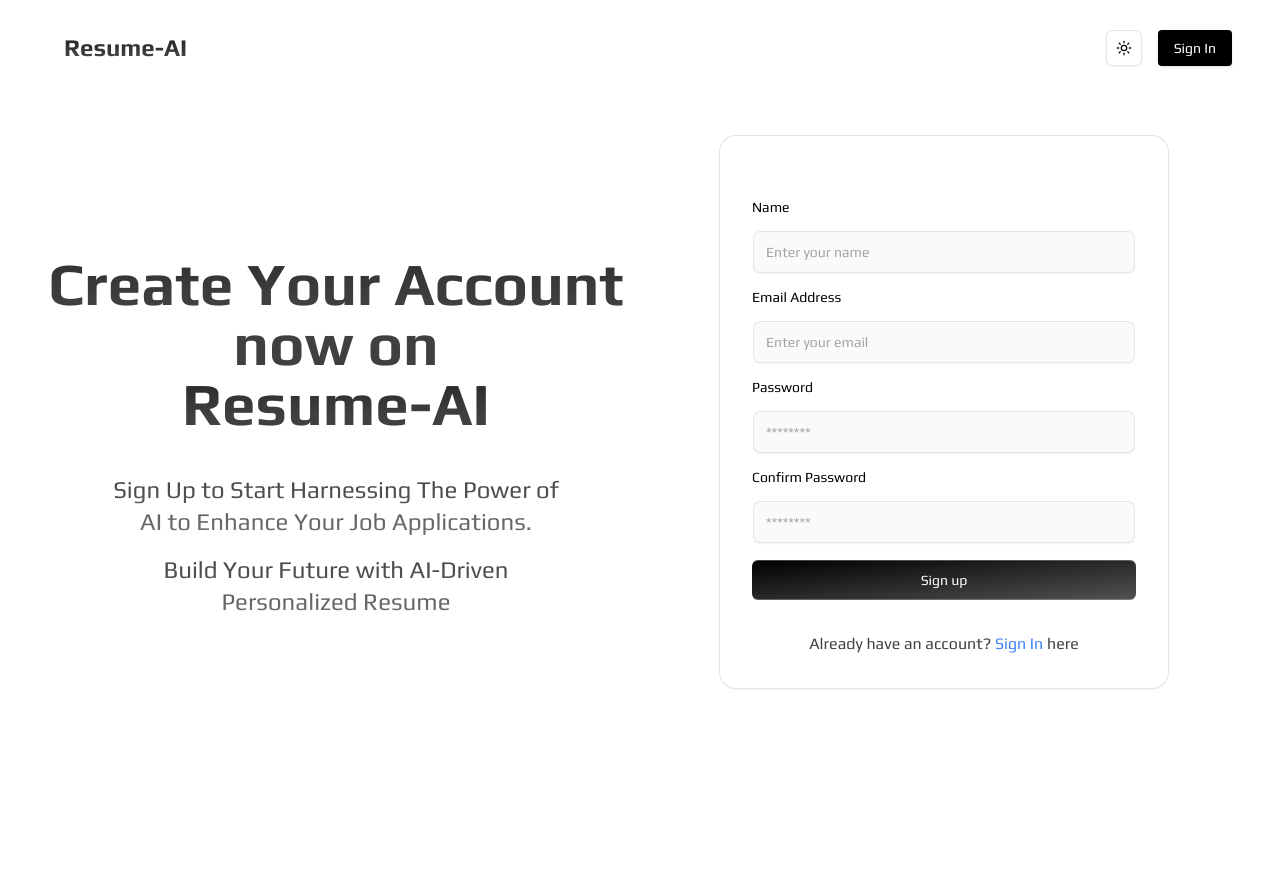
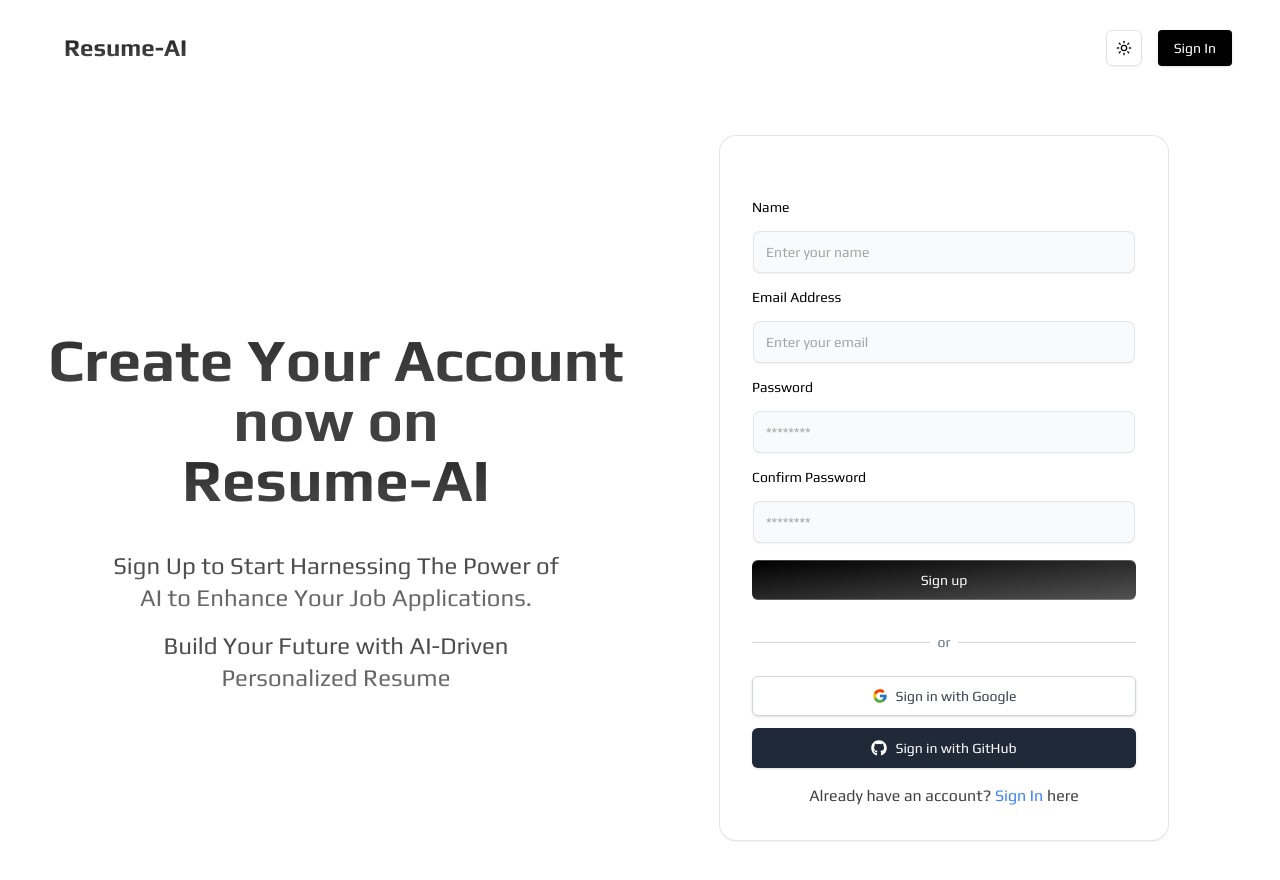
Before and after one commit to sincerelyyyash/resume-ai, a Next.js app: page /signup in a window 1280 px wide. Shown: the top 880 px of the page. Built offline with nearby package versions, Linux system fonts and the light colour scheme; no server answers.

Commit message:
Google and Github Sigin UI added

```diff
--- a/package.json
+++ b/package.json
@@ -25,6 +25,7 @@
     "next-themes": "^0.3.0",
     "react": "^18",
     "react-dom": "^18",
+    "react-icons": "^5.4.0",
     "tailwind-merge": "^2.5.4",
     "tailwindcss-animate": "^1.0.7",
     "zod": "^3.23.8"
--- a/src/components/SignInForm.tsx
+++ b/src/components/SignInForm.tsx
@@ -7,6 +7,8 @@ import { Label } from "../components/ui/label";
 import { Input } from "../components/ui/input";
 import { signIn } from "next-auth/react";
 import { Button } from "./ui/button";
+import { FcGoogle } from "react-icons/fc";
+import { FaGithub } from "react-icons/fa";
 
 interface FormData {
   email: string;
@@ -81,6 +83,33 @@ export function SignInForm() {
           {loading ? "Signing in..." : "Sign in"}
         </Button>
       </form>
+
+      <div className="relative my-6">
+        <div className="absolute inset-0 flex items-center">
+          <div className="w-full border-t border-gray-300"></div>
+        </div>
+        <div className="relative flex justify-center text-sm">
+          <span className="bg-white dark:bg-zinc-900 px-2 text-gray-500">
+            or
+          </span>
+        </div>
+      </div>
+
+      <div className="flex flex-col space-y-3 mt-4">
+        <Button
+          className="w-full bg-white border border-gray-300 hover:bg-gray-100 text-gray-700 rounded-md h-10 font-medium flex items-center justify-center gap-2"
+          onClick={() => signIn("google", { callbackUrl: "/" })}
+        >
+          <FcGoogle size={20} /> Sign in with Google
+        </Button>
+        <Button
+          className="w-full bg-gray-800 hover:bg-gray-900 text-white rounded-md h-10 font-medium flex items-center justify-center gap-2"
+          onClick={() => signIn("github", { callbackUrl: "/" })}
+        >
+          <FaGithub size={20} /> Sign in with GitHub
+        </Button>
+      </div>
+
       <div className="flex justify-center mt-4">
         <p className="text-neutral-700 dark:text-neutral-300">
           Don't have an account?{" "}
@@ -89,7 +118,8 @@ export function SignInForm() {
             className="text-blue-500 hover:text-blue-600 dark:text-blue-400 dark:hover:text-blue-300"
           >
             Sign Up
-          </button>  here
+          </button>{" "}
+          here
         </p>
       </div>
     </div>
--- a/src/components/SignUpForm.tsx
+++ b/src/components/SignUpForm.tsx
@@ -6,6 +6,9 @@ import { useRouter } from "next/navigation";
 import { Label } from "../components/ui/label";
 import { Input } from "../components/ui/input";
 import { Button } from "./ui/button";
+import { FcGoogle } from "react-icons/fc";
+import { FaGithub } from "react-icons/fa";
+import { signIn } from "next-auth/react";
 
 interface FormData {
   name: string;
@@ -127,6 +130,32 @@ export function SignupForm() {
           {loading ? "Signing up..." : "Sign up"}
         </Button>
       </form>
+      <div className="relative my-6">
+        <div className="absolute inset-0 flex items-center">
+          <div className="w-full border-t border-gray-300"></div>
+        </div>
+        <div className="relative flex justify-center text-sm">
+          <span className="bg-white dark:bg-zinc-900 px-2 text-gray-500">
+            or
+          </span>
+        </div>
+      </div>
+
+      <div className="flex flex-col space-y-3 mt-4">
+        <Button
+          className="w-full bg-white border border-gray-300 hover:bg-gray-100 text-gray-700 rounded-md h-10 font-medium flex items-center justify-center gap-2"
+          onClick={() => signIn("google", { callbackUrl: "/" })}
+        >
+          <FcGoogle size={20} /> Sign in with Google
+        </Button>
+        <Button
+          className="w-full bg-gray-800 hover:bg-gray-900 text-white rounded-md h-10 font-medium flex items-center justify-center gap-2"
+          onClick={() => signIn("github", { callbackUrl: "/" })}
+        >
+          <FaGithub size={20} /> Sign in with GitHub
+        </Button>
+      </div>
+
       <div className="flex justify-center mt-4">
         <p className="text-neutral-700 dark:text-neutral-300">
           Already have an account?{" "}
```
Also changed, not shown: 1 other file (tests, documents, lock files or other folders).
